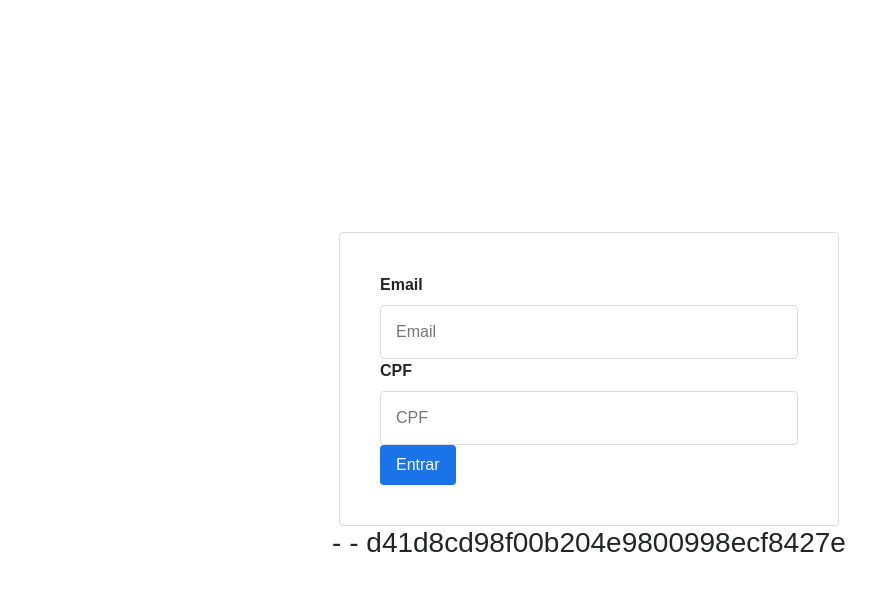
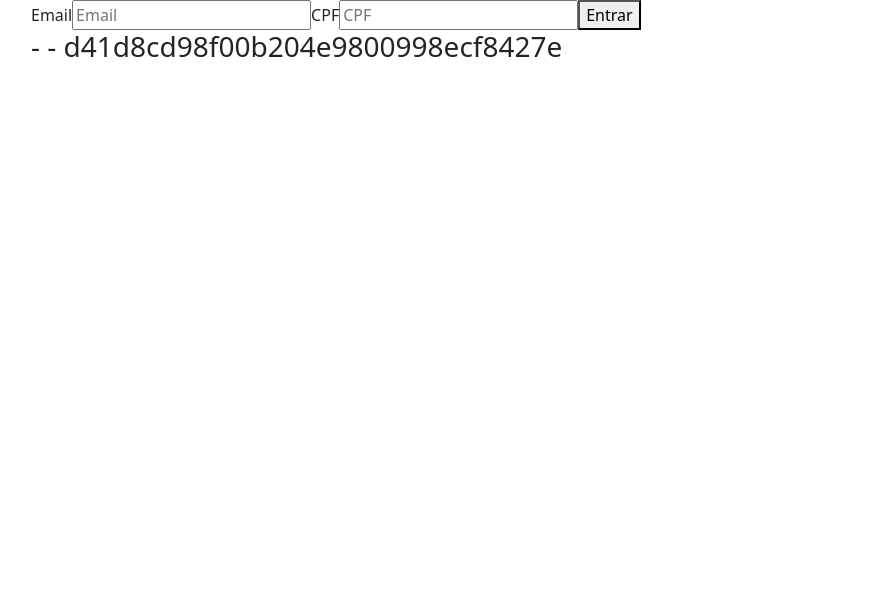
Before and after one commit to EdiJunior88/hackathon-listaProdutos, a React (Create React App) app in the folder lista-produtos/: page / in a window 1280 px wide. Shown: the top 590 px of the page, without its empty margins (51-927 px from the left). Built offline with nearby package versions, Linux system fonts and the light colour scheme.

Commit message:
Atualização do componente Formulário - Deletando o arquivo css Formulario.module.css (estava bugando outras páginas com o Bootstrap)

```diff
--- a/lista-produtos/src/componentes/formulario/Formulario.jsx
+++ b/lista-produtos/src/componentes/formulario/Formulario.jsx
@@ -2,7 +2,6 @@ import React, { useState } from 'react';
 import MD5 from 'crypto-js/md5';
 import * as yup from 'yup';
 import { useFormik } from 'formik';
-import styles from './Formulario.module.css';
 
 const Formulario = () => {
   const [email, setEmail] = useState('');
--- a/lista-produtos/src/componentes/formulario/Formulario.module.css
+++ /dev/null
@@ -1,77 +0,0 @@
-* {
-  margin: 0;
-  padding: 0;
-  box-sizing: border-box;
-  font-family: sans-serif;
-}
-
-body {
-  min-height: 100vh;
-  display: flex;
-  align-items: center;
-  justify-content: center;
-}
-
-#root {
-  width: 100%;
-}
-
-form {
-  margin: auto;
-  width: 100%;
-  max-width: 500px;
-  border: 1px solid #dadce0;
-  padding: 40px;
-  border-radius: 4px;
-}
-
-.formField {
-  margin-bottom: 40px;
-}
-
-label {
-  font-weight: bold;
-  margin-bottom: 8px;
-  display: block;
-}
-
-input {
-  width: 100%;
-  display: block;
-  border: 1px solid #dadce0;
-  border-radius: 4px;
-  white-space: normal;
-  font-size: 16px;
-  height: 54px;
-  padding: 13px 15px;
-  text-align: left;
-  transition: border .5s;
-}
-
-input:focus,
-input:hover {
-  border: 1px solid #1a73e8;
-}
-
-.formField__error {
-  color: #d93025;
-  font-size: 16px;
-  position: absolute;
-  margin-top: 5px;
-}
-
-button {
-  font-size: 16px;
-  border-radius: 4px;
-  background: #1a73e8;
-  color: #fff;
-  border: 0;
-  padding: 8px 16px;
-  transition: opacity .5s;
-  cursor: pointer;
-}
-
-button:focus,
-button:hover {
-  opacity: .5;
-}
```
